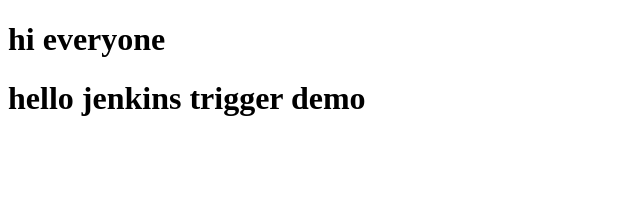
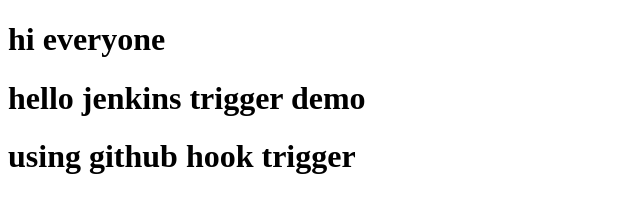
Before and after one commit to bhavika79/jenkins_practice1, a plain HTML site: page index.html in a window 1280 px wide. Shown: the whole page, without its empty margins (0-640 px from the left). Drawn offline with Linux system fonts and the light colour scheme.

Commit message:
third commit

```diff
--- a/index.html
+++ b/index.html
@@ -8,4 +8,5 @@
 <body>
 	<h1>hi everyone</h1>
         <h1>hello jenkins trigger demo </h1>
+	<h1>using github hook trigger</h1>
 </body>
```
